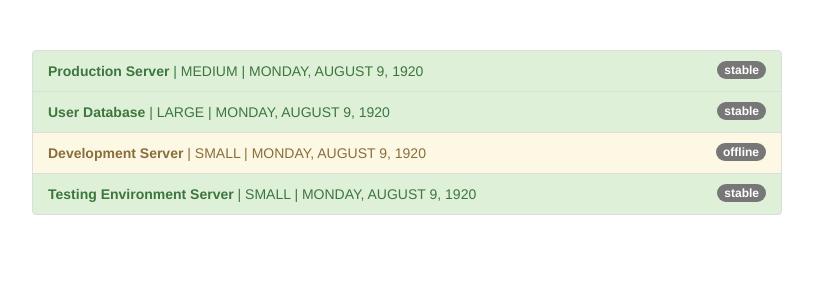
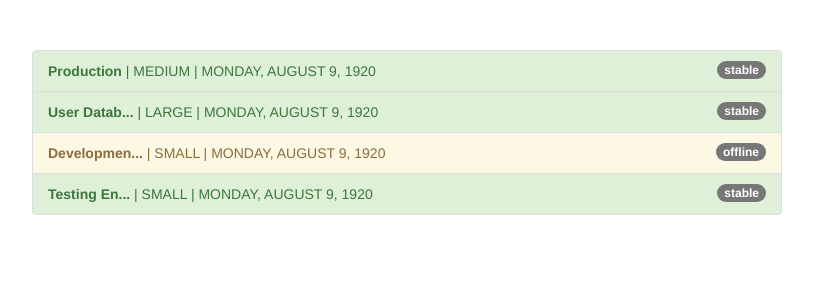
Before and after one commit to mfathei/pipes-start, an Angular app: page / in a window 1280 px wide. Shown: the top 300 px of the page, without its empty margins (233-1046 px from the left). Built offline with nearby package versions, Linux system fonts and the light colour scheme.

Commit message:
226 creating a custom pipe

```diff
--- a/src/app/app.component.html
+++ b/src/app/app.component.html
@@ -2,15 +2,12 @@
   <div class="row">
     <div class="col-xs-12 col-sm-10 col-md-8 col-sm-offset-1 col-md-offset-2">
       <ul class="list-group">
-        <li
-          class="list-group-item"
-          *ngFor="let server of servers"
-          [ngClass]="getStatusClasses(server)">
-          <span
-            class="badge">
+        <li class="list-group-item" *ngFor="let server of servers" [ngClass]="getStatusClasses(server)">
+          <span class="badge">
             {{ server.status }}
           </span>
-          <strong>{{ server.name }}</strong> | {{ server.instanceType | uppercase }} | {{ server.started | date:'fullDate' | uppercase }}
+          <strong>{{ server.name | shorten }}</strong> | {{ server.instanceType | uppercase }} | {{ server.started | date:'fullDate'
+          | uppercase }}
         </li>
       </ul>
     </div>
--- a/src/app/app.component.ts
+++ b/src/app/app.component.ts
@@ -9,7 +9,7 @@ export class AppComponent {
   servers = [
     {
       instanceType: 'medium',
-      name: 'Production Server',
+      name: 'Production',
       status: 'stable',
       started: new Date(15, 1, 2017)
     },
--- a/src/app/app.module.ts
+++ b/src/app/app.module.ts
@@ -4,10 +4,12 @@ import { FormsModule } from '@angular/forms';
 import { HttpModule } from '@angular/http';
 
 import { AppComponent } from './app.component';
+import { ShortenPipe } from './shorten.pipe';
 
 @NgModule({
   declarations: [
-    AppComponent
+    AppComponent,
+    ShortenPipe
   ],
   imports: [
     BrowserModule,
--- /dev/null
+++ b/src/app/shorten.pipe.ts
@@ -0,0 +1,14 @@
+import { PipeTransform, Pipe } from "@angular/core";
+
+@Pipe({
+    name: 'shorten'
+})
+export class ShortenPipe implements PipeTransform {
+    transform(value: any) {
+        if (value.length > 10) {
+            return value.substr(0, 10) + '...';
+        }
+
+        return value;
+    }
+}
```
